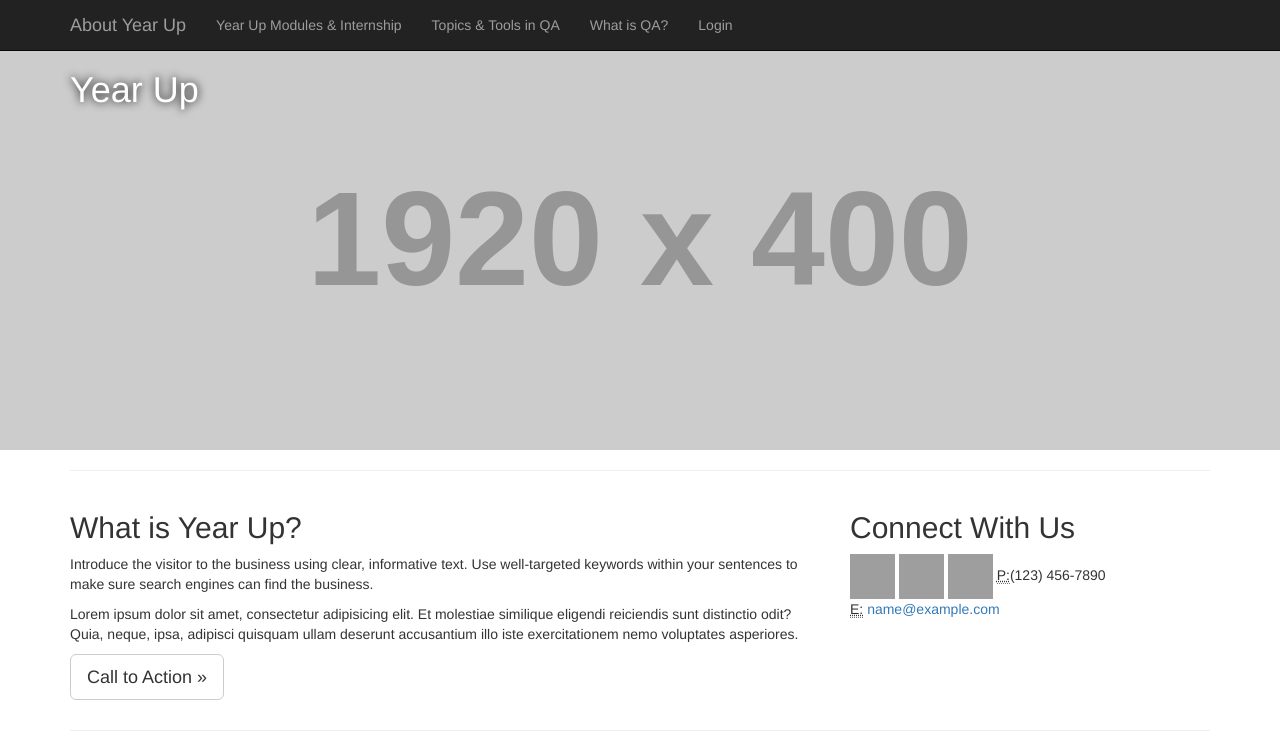
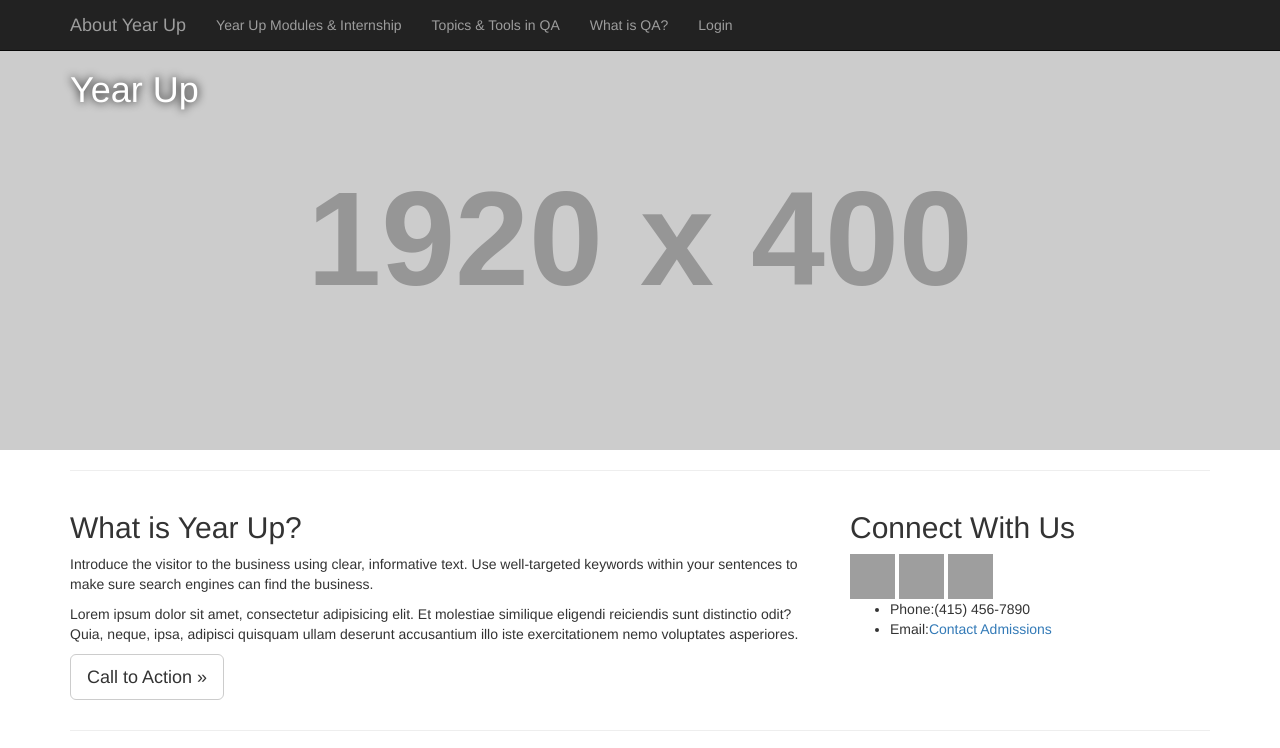
Before and after one commit to hayzull/hazelweb, a plain HTML site: page modules.html in a window 1280 px wide. Shown: the top 748 px of the page. Drawn offline with Linux system fonts and the light colour scheme; grey boxes are pictures that could not be loaded; placeholder pictures from the web are drawn by us.

Commit message:
fixed the contact us portion

```diff
--- a/modules.html
+++ b/modules.html
@@ -93,11 +93,10 @@
                 <h2>Connect With Us</h2>
                     <a href="https://twitter.com/YearUpBayArea?ref_src=twsrc%5Egoogle%7Ctwcamp%5Eserp%7Ctwgr%5Eauthor"><img src="https://cdn1.iconfinder.com/data/icons/iconza-circle-social/64/697029-twitter-512.png" height="45px" width="45px"></a>
                     <a href="https://www.facebook.com/YearUpBayArea"><img src="https://cdn0.iconfinder.com/data/icons/social-flat-rounded-rects/512/facebook-256.png" height="45px" width="45px"></a>
-                <a href="https://www.youtube.com/user/SFYearUp"><img src="https://upload.wikimedia.org/wikipedia/commons/thumb/4/40/Youtube_icon.svg/2000px-Youtube_icon.svg.png" height="45px" width="45px"></a>
-                    <abbr title="Phone">P:</abbr>(123) 456-7890
-                    <br>
-                    <abbr title="Email">E:</abbr> <a href="mailto:#">name@example.com</a>
-                </address>
+                    <a href="https://www.youtube.com/user/SFYearUp"><img src="https://upload.wikimedia.org/wikipedia/commons/thumb/4/40/Youtube_icon.svg/2000px-Youtube_icon.svg.png" height="45px" width="45px"></a>
+                <ul>
+                    <li>Phone:(415) 456-7890</li>
+                    <li>Email:<a href="mailto:sfapplybox@yearup.org">Contact Admissions</a></li>
             </div>
         </div>
         <!-- /.row -->
```
